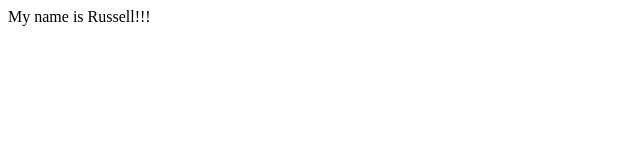
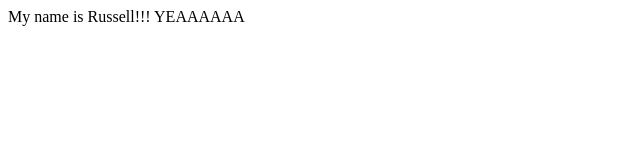
Before and after one commit to rareruss/first-project, a plain HTML site: page index.html in a window 1280 px wide. Shown: the whole page, without its empty margins (0-640 px from the left). Drawn offline with Linux system fonts and the light colour scheme.

Commit message:
added one line of text

```diff
--- a/index.html
+++ b/index.html
@@ -7,5 +7,6 @@
 </head>
 <body>
     My name is Russell!!!
+    YEAAAAAA
 </body>
 </html>
```
